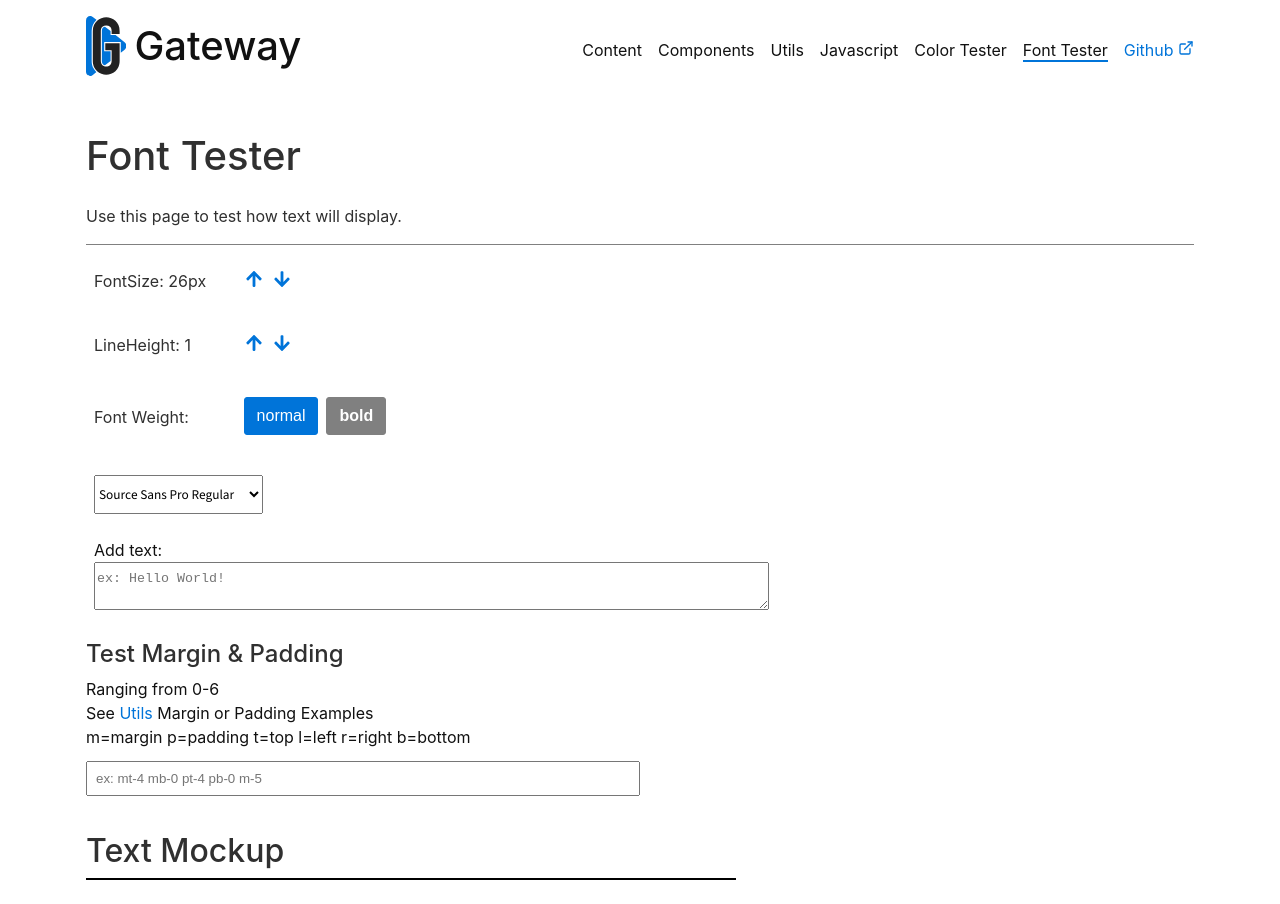
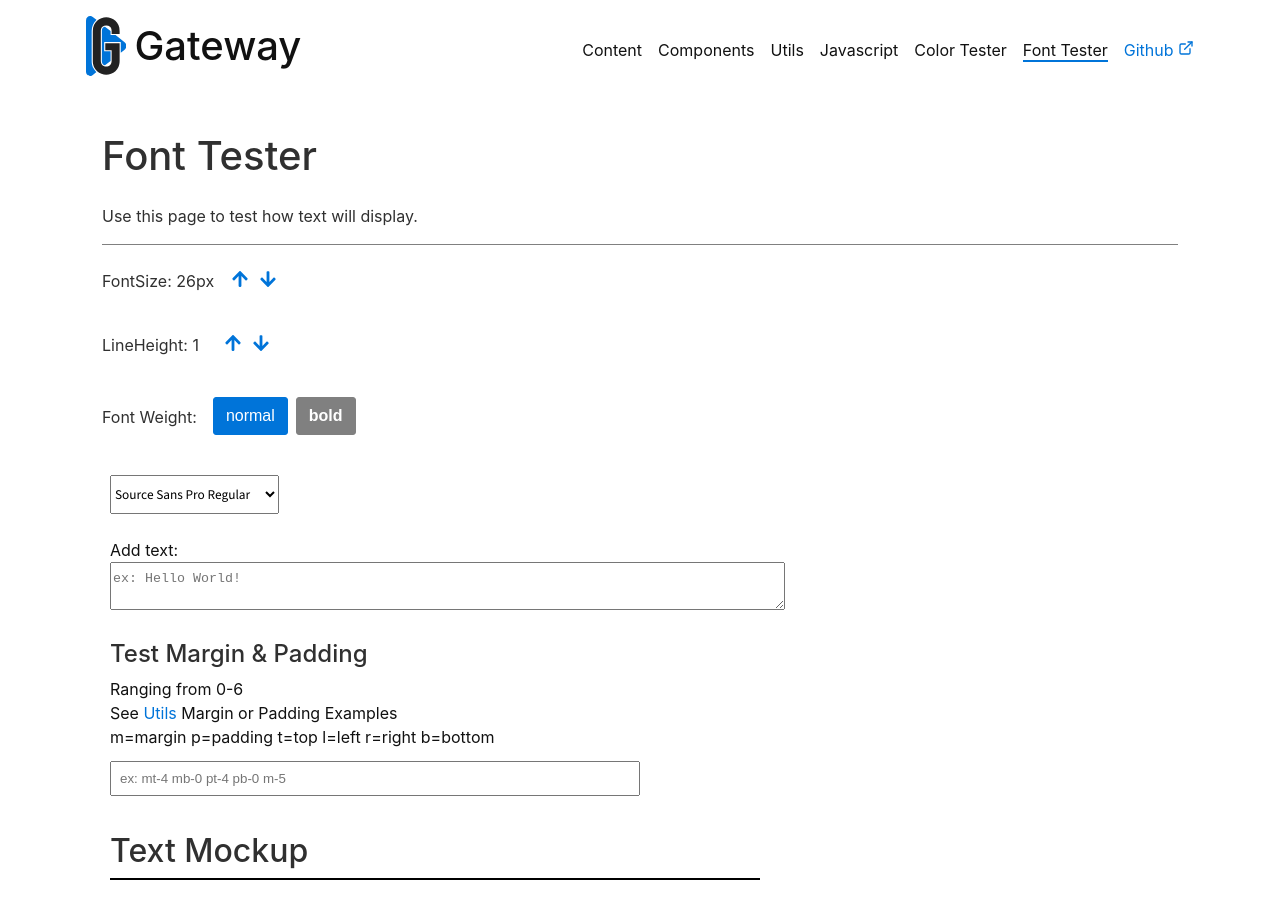
Before and after one commit to FindawayWorld/Solon, a React (Create React App) app: page /#/font-tester in a window 1280 px wide. Built offline with nearby package versions, Linux system fonts and the light colour scheme.

Commit message:
udpdated classNames/css

```diff
--- a/src/pages/FontTester.jsx
+++ b/src/pages/FontTester.jsx
@@ -12,15 +12,15 @@ const FontTester = (props) => {
     const [classNames, setClassNames] = useState('');
 
     return (
-        <section>
+        <section className="container">
             <h1 className="my-6">Font Tester</h1>
             <p>Use this page to test how text will display.</p>
             <hr />
-            <article className="row col-xs-12 col-md-7 my-6" style={{ height: 'fit-content' }}>
+            <article className="row col-xs-12 my-6" style={{ height: 'fit-content' }}>
                 {' '}
-                <p className="col-xs-8 col-sm-3">FontSize: {pxSize}px </p>
+                <p>FontSize: {pxSize}px </p>
                 <button
-                    className="btn p-0 m-0 pr-2"
+                    className="btn p-0 m-0 pr-2 ml-4"
                     style={{ height: 'fit-content' }}
                     onClick={() => setPxSize(pxSize + 1)}
                 >
@@ -30,10 +30,10 @@ const FontTester = (props) => {
                     <FaArrowDown size={18} color={'#0074d9'} />
                 </button>
             </article>
-            <article className="row col-xs-12 col-md-7 my-6" style={{ height: 'fit-content' }}>
-                <p className="col-xs-8 col-sm-3">LineHeight: {lineHeight}</p>
+            <article className="col-xs-12 row my-6" style={{ height: 'fit-content' }}>
+                <p>LineHeight: {lineHeight}</p>
                 <button
-                    className="btn p-0 m-0 pr-2"
+                    className="btn p-0 m-0 pr-2  ml-6"
                     onClick={() => setPxLineHeight(lineHeight + 0.25)}
                     style={{ height: 'fit-content' }}
                 >
@@ -48,10 +48,10 @@ const FontTester = (props) => {
                 </button>
             </article>
 
-            <article className="row col-xs-12 col-md-7 my-6">
+            <article className="col-xs-12 row my-6">
                 {' '}
-                <p className="col-xs-6 col-sm-3 mt-2">Font Weight:</p>
-                <div className="row col-xs-6 col-sm-4 mb-4">
+                <p className="mt-2 mr-6">Font Weight:</p>
+                <div className="row mb-4">
                     <button
                         className={classnames('btn', {
                             'btn-primary': weight === 'normal',
@@ -73,7 +73,7 @@ const FontTester = (props) => {
                     </button>
                 </div>
             </article>
-            <article className="col-xs-12 col-sm-4 mt-2">
+            <article className="col-xs-12 mt-2">
                 <select
                     className="py-2"
                     style={{ fontFamily: fontFamily }}
@@ -104,7 +104,7 @@ const FontTester = (props) => {
                 />
             </article>
 
-            <article className="my-6">
+            <article className="col-xs-12 my-6">
                 <h4>Test Margin &amp; Padding</h4>
                 <label htmlFor="classNames">Ranging from 0-6</label>
                 <label htmlFor="classNames">
@@ -120,7 +120,7 @@ const FontTester = (props) => {
                     onChange={(e) => setClassNames(e.target.value)}
                 />
             </article>
-            <article className="my-6">
+            <article className="col-xs-12 my-6">
                 <h2>Text Mockup</h2>
                 <div
                     className=""
```
